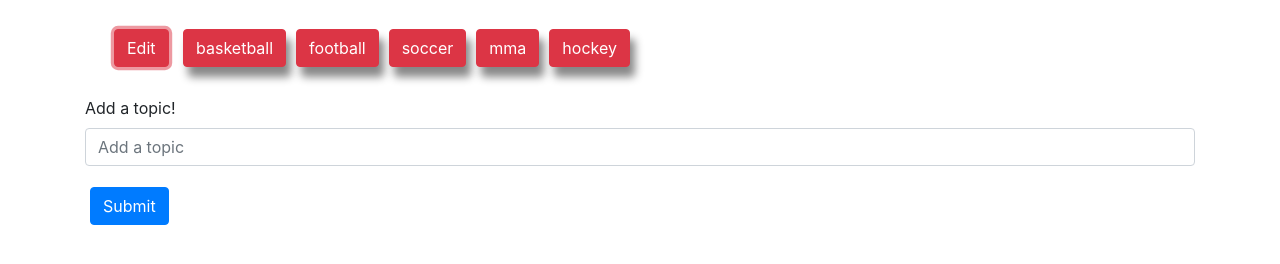
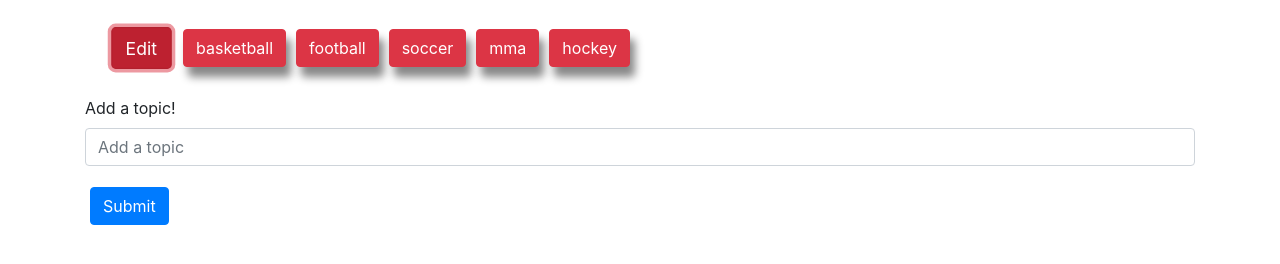
Before and after one commit to jdfili/Giftastic, a plain HTML site: page index.html in a window 1280 px wide. Both pictures are taken after a click on the button "Edit". Drawn offline with nearby package versions, Linux system fonts and the light colour scheme.

Commit message:
edit button

```diff
--- a/assets/css/style.css
+++ b/assets/css/style.css
@@ -15,3 +15,7 @@ p {
     text-align: center;
     margin: 0;
 }
+.active {
+    transform: scale(1.1,1.1);
+    box-shadow: 0 0 0 0.2rem rgba(220,53,69,.5);
+}
--- a/assets/javascript/app.js
+++ b/assets/javascript/app.js
@@ -19,6 +19,12 @@ $(document).ready(function () {
     })
 
     $(".edit").on("click", function () {
+        if (!$(".edit").hasClass("active")) {
+            $(".edit").addClass("active");
+        }
+        else if ($(".edit").hasClass("active")) {
+            $(".edit").removeClass("active")
+        }
         if (!$(".topic").hasClass("remove")) {
             $(".topic").removeClass("btn-primary");
             $(".topic").addClass("btn-danger");
@@ -32,6 +38,7 @@ $(document).ready(function () {
     })
 
     $(document).on("click", ".topic", function () {
+        if ($(".topic").hasClass("btn-primary")) {
             $(".display").empty();
             var queryURL = "https://api.giphy.com/v1/gifs/search?q=" + $(this).text() + "&api_key=Ig97Ln5sSfkudRTNHGujt1BpG3WxVTSi&limit=10"
             $.ajax({
@@ -68,6 +75,7 @@ $(document).ready(function () {
                 })
 
             })
+        }
 
         if ($(this).hasClass("remove")) {
             topics.splice($(this), 1);
```
Lines whose indentation alone changed are shown as unchanged.
